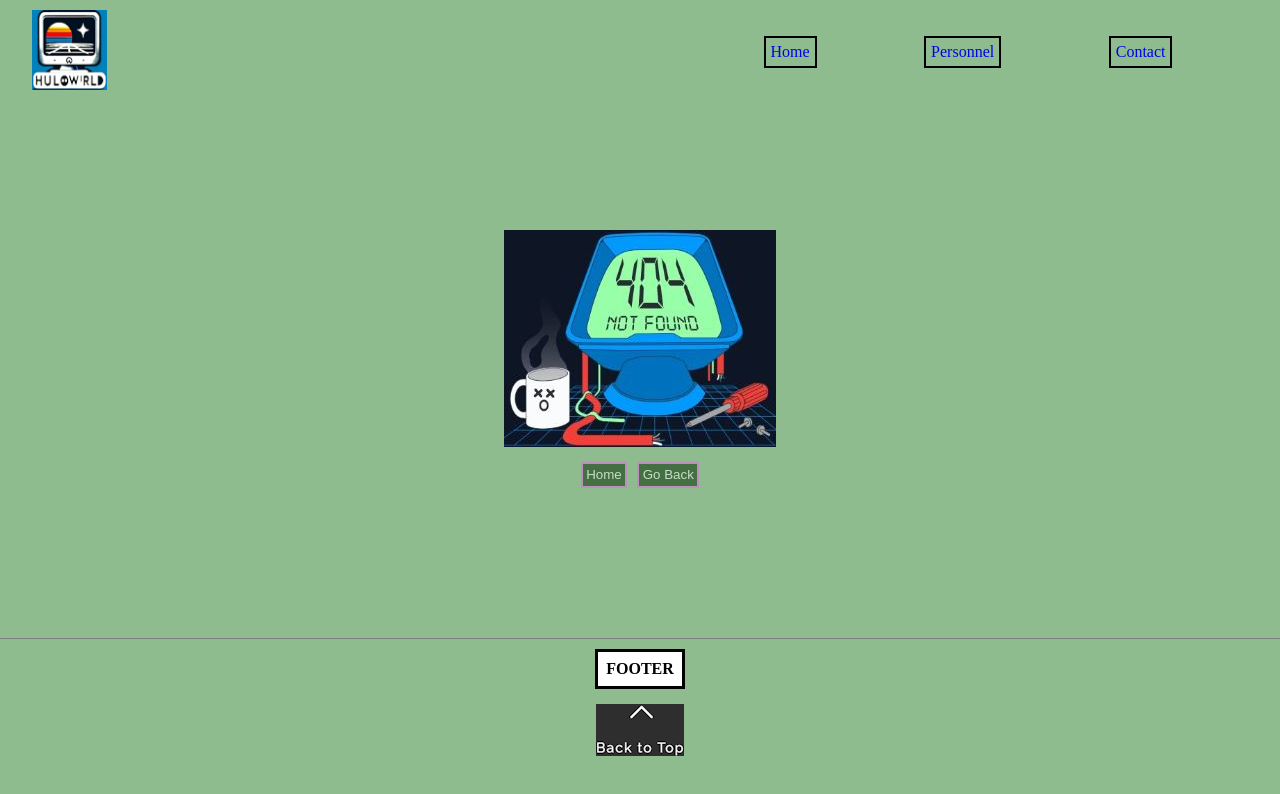
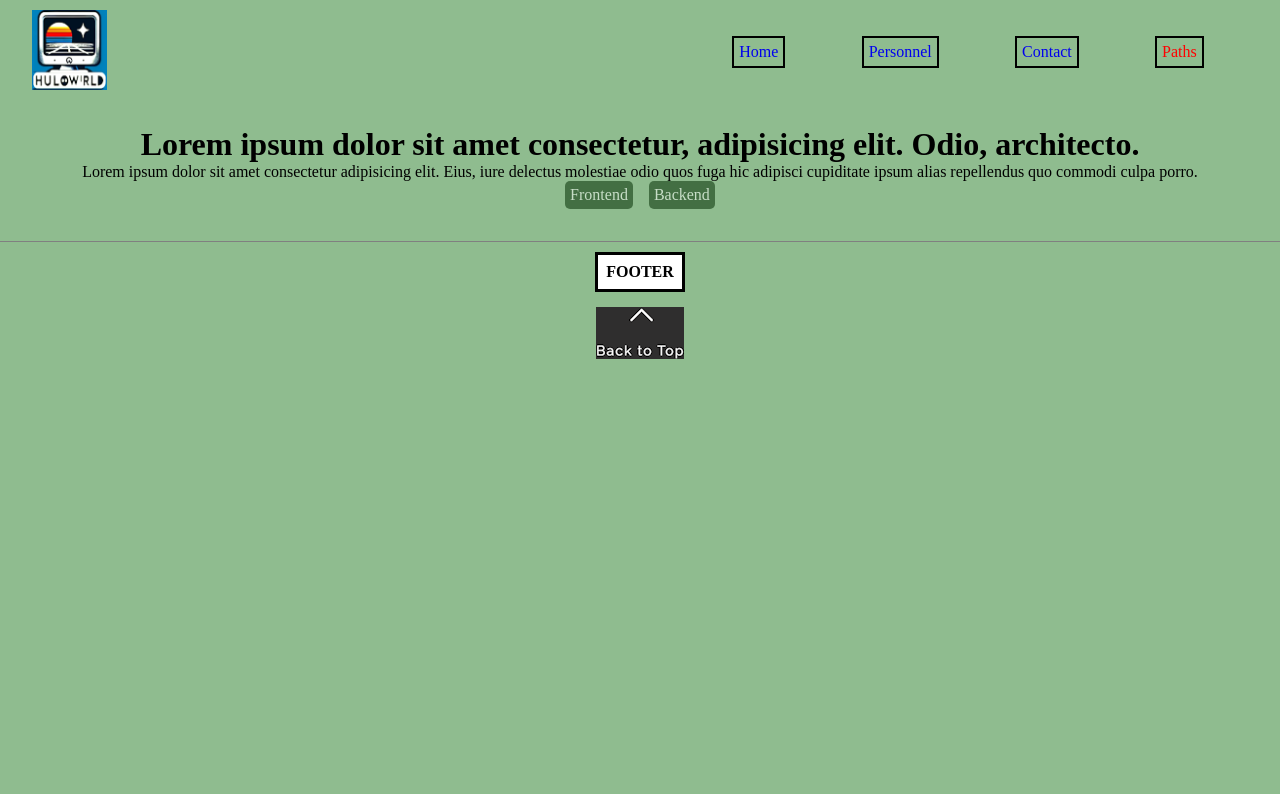
Before and after one commit to NerdyNerdNerd/ReactJS-UdemyCourse-MyCode, a React (Create React App) app in the folder ReactRouting apps/second-routing-app/: page /paths in a window 1280 px wide. Shown: the top 794 px of the page. Built offline with nearby package versions, Linux system fonts and the light colour scheme.

Commit message:
Completed nested Routes example on Personnel page using Frontend & Backend components

```diff
--- a/ReactRouting apps/second-routing-app/src/App.js
+++ b/ReactRouting apps/second-routing-app/src/App.js
@@ -6,6 +6,9 @@ import Footer from "./components/Footer"
 import Contact from "./pages/Contact"
 import PersonnelDetail from "./pages/PersonnelDetail"
 import { BrowserRouter, Routes, Route, Navigate } from "react-router-dom"
+import Paths from "./pages/Paths"
+import Frontend from "./pages/Frontend"
+import Backend from "./pages/Backend"
 
 function App() {
   return (
@@ -17,6 +20,11 @@ function App() {
         <Route path="/personnel" element={<Personnel />} />
         <Route path="/personnel/:id" element={<PersonnelDetail />} />
         <Route path="/contact" element={<Contact />} />
+        <Route path="/paths" element={<Paths />} >
+          {/* <Route index element={<Frontend />} />  used to allow to load when paths page loads*/}
+          <Route path="frontend" element={<Frontend />} />
+          <Route path="backend" element={<Backend />} />
+        </Route>
         {/* <Route path="*" element={<Navigate to={"/"}/>} /> */}
         <Route path="*" element={<NotFound />} />
       </Routes>
--- a/ReactRouting apps/second-routing-app/src/components/Navbar.jsx
+++ b/ReactRouting apps/second-routing-app/src/components/Navbar.jsx
@@ -20,6 +20,9 @@ const Navbar = () => {
           <li>
             <NavLink to="/contact">Contact</NavLink>
           </li>
+          <li>
+            <NavLink to="/paths">Paths</NavLink>
+          </li>
         </ul>
       </nav>
 
--- a/ReactRouting apps/second-routing-app/src/index.css
+++ b/ReactRouting apps/second-routing-app/src/index.css
@@ -157,6 +157,31 @@
   border: 2px solid #BC8FBC;
   color: #c7dec7;
 }
+.pathWrapper{
+  display: flex;
+  flex-direction: column;
+  justify-content: center;
+  align-items: center;
+}
+.pathsBtnGroup{
+  display: flex;
+  justify-content: center;
+  gap: 16px;
+}
+.pathsBtnGroup a{
+  background-color: #436F43;
+  padding: 5px;
+  border: none;
+  color: #c7dec7;
+  cursor: pointer;
+  border-radius: 5px;
+}
+.pathDetail{
+  display: flex;
+  flex-direction: column;
+  justify-content: center;
+  align-items: center;
+}
 @media screen and (max-width: 768px) {
   .logo{
     display: none;
--- /dev/null
+++ b/ReactRouting apps/second-routing-app/src/pages/Backend.jsx
@@ -0,0 +1,13 @@
+import React from 'react'
+
+const Backend = () => {
+  return (
+    <div className='pathDetail'>
+        <h1>Backend</h1>
+        <p>Lorem ipsum, eveniet velit dolor et voluptatibus quo, sapiente sequi fugiat quidem nemo cum maiores dicta. Dolorum esse laboriosam quaerat natus tempora consequatur nam et, quod debitis nostrum atque? Provident.</p>
+
+    </div>
+  )
+}
+
+export default Backend
--- /dev/null
+++ b/ReactRouting apps/second-routing-app/src/pages/Frontend.jsx
@@ -0,0 +1,13 @@
+import React from 'react'
+
+const Frontend = () => {
+  return (
+    <div className='pathDetail'>
+        <h1>Frontend</h1>
+        <p>Lorem ipsum dolor sit amet consectetur, adipisicing elit. Nostrum expedita accusantium asperiores, ut magnam fugiat dolor. Aperiam autem doloremque beatae quidem facilis illum nobis. Non.</p>
+
+    </div>
+  )
+}
+
+export default Frontend
--- /dev/null
+++ b/ReactRouting apps/second-routing-app/src/pages/Paths.jsx
@@ -0,0 +1,19 @@
+import React from 'react'
+import { Outlet, Link } from 'react-router-dom'
+
+const Paths = () => {
+  return (
+    <div className='pathWrapper'>
+        <h1>Lorem ipsum dolor sit amet consectetur, adipisicing elit. Odio, architecto.</h1>
+        <p>Lorem ipsum dolor sit amet consectetur adipisicing elit. Eius, iure delectus molestiae odio quos fuga hic adipisci cupiditate ipsum alias repellendus quo commodi culpa porro.</p>
+        <div className='pathsBtnGroup'>
+            {/* <Link to="">Frontend</Link> used so frontend loads when paths page loads*/}
+            <Link to="frontend">Frontend</Link>
+            <Link to="backend">Backend</Link>
+        </div>
+        <Outlet />
+    </div>
+  )
+}
+
+export default Paths
```
